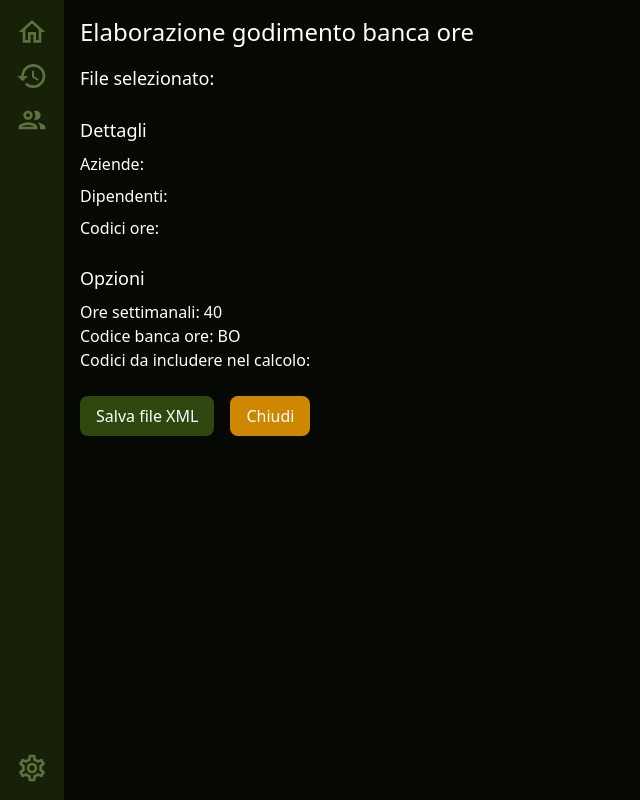
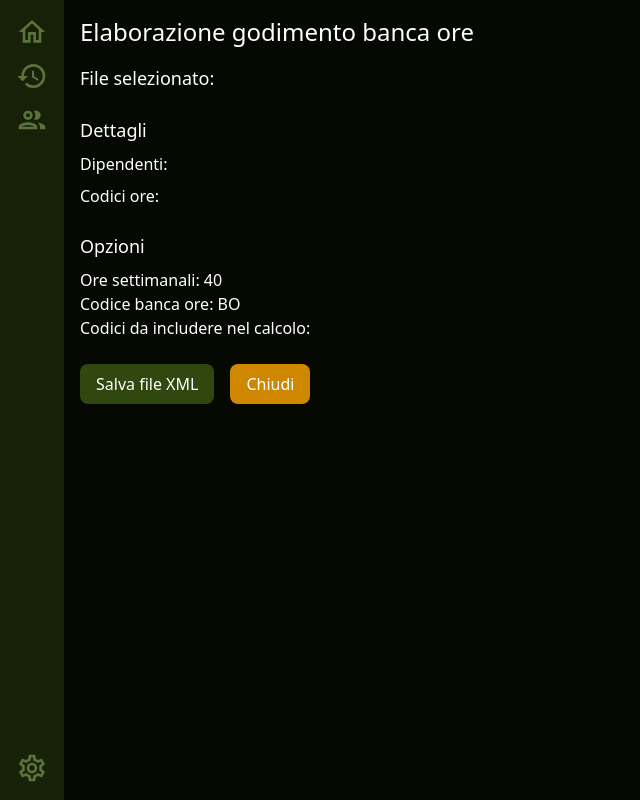
Before and after one commit to mcafi/godimento-banca-ore, a React (Vite) app: page /file in a window 1280 px wide. Shown: the whole page, without its empty margins (0-640 px from the left). Built offline with nearby package versions, Linux system fonts and the light colour scheme.

Commit message:
minor fixes

```diff
--- a/src/views/File.tsx
+++ b/src/views/File.tsx
@@ -55,6 +55,15 @@ const File: React.FC = () => {
   const { config } = useUserConfig();
 
   const { config: companyConfig } = useCompaniesFile();
+
+  const loadedCompany = useMemo(() => {
+    return codiciAziende.map((codice) => companyConfig[codice])[0];
+  }, [codiciAziende, companyConfig]);
+
+  const loadedEmployees = useMemo(() => {
+    if (!loadedCompany) return [];
+    return codiciDipendenti.map((codice) => loadedCompany.dipendenti[codice]);
+  }, [codiciDipendenti, loadedCompany]);
 
   async function readExcelFile() {
     try {
@@ -118,11 +127,8 @@ const File: React.FC = () => {
     }
   }
 
-  async function saveXmlFile() {
-    try {
-      const fullPath = `${path}`;
+  function calculateBancaOre() {
       const newCode = config.codeBancaOre;
-
       const numberOfDipendenti = file?.Fornitura.Dipendente.length ?? 0;
 
       const newFile = getEmptyXml();
@@ -137,6 +143,7 @@ const File: React.FC = () => {
 
         const codAziendaUfficiale = dipendente["@_CodAziendaUfficiale"];
         const codDipendenteUfficiale = dipendente["@_CodDipendenteUfficiale"];
+
         const hiringDay =
           companyConfig[codAziendaUfficiale]?.dipendenti[codDipendenteUfficiale]
             ?.dataAssunzione ?? "01/01/2000";
@@ -155,9 +162,9 @@ const File: React.FC = () => {
 
         const movimenti = dipendente?.Movimenti.Movimento;
 
+        if (!movimenti) continue;
+
         const newMovimenti: Movimento[] = [];
-
-        if (!movimenti) continue;
 
         let currentStartDate: Date = startDate;
 
@@ -260,6 +267,14 @@ const File: React.FC = () => {
           "@_CodDipendenteUfficiale": `${codDipendenteUfficiale}`,
         });
       }
+      return newFile;
+  }
+
+  async function saveXmlFile() {
+    try {
+      const fullPath = `${path}`;
+
+      const fileToWrite = calculateBancaOre();
 
       const savePath = await save({
         defaultPath: fullPath.replace(".xml", "-new.xml"),
@@ -274,7 +289,7 @@ const File: React.FC = () => {
       if (!savePath) return;
 
       // Salva il nuovo XML nel file
-      await writeXmlFile(savePath, newFile);
+      await writeXmlFile(savePath, fileToWrite);
 
       message("File salvato con successo.", {
         title: "Successo",
@@ -318,14 +333,14 @@ const File: React.FC = () => {
               (escluso)
             </p>
           )}
-          {codiciAziende && (
+          {loadedCompany && (
             <div>
-              <p className="mb-2">Aziende: {codiciAziende.join(", ")}</p>
+              <p className="mb-2">Aziende: {loadedCompany.denominazione}</p>
             </div>
           )}
           {codiciDipendenti && (
             <div>
-              <p className="mb-2">Dipendenti: {codiciDipendenti.join(", ")}</p>
+              <p className="mb-2">Dipendenti: {loadedEmployees.map((dipendente) => `${dipendente.nome} ${dipendente.cognome} (${dipendente.codiceFiscale})`).join(", ")}</p>
             </div>
           )}
           <div>
```
